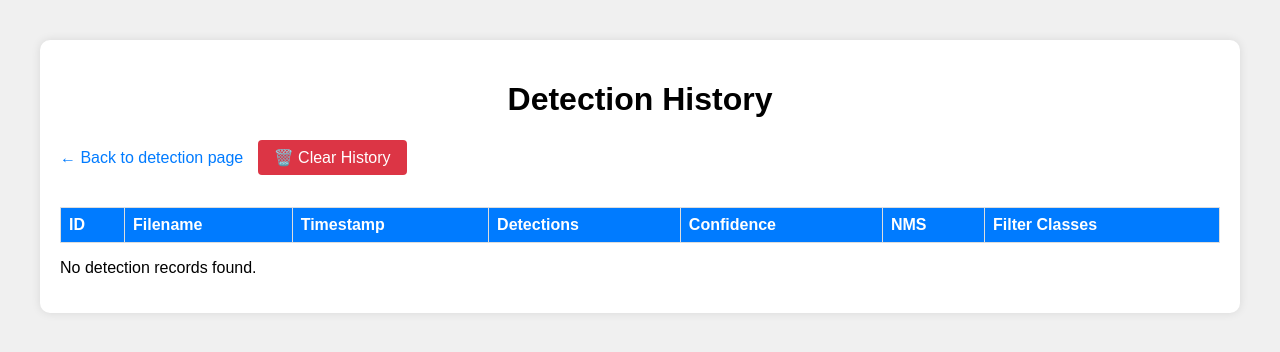
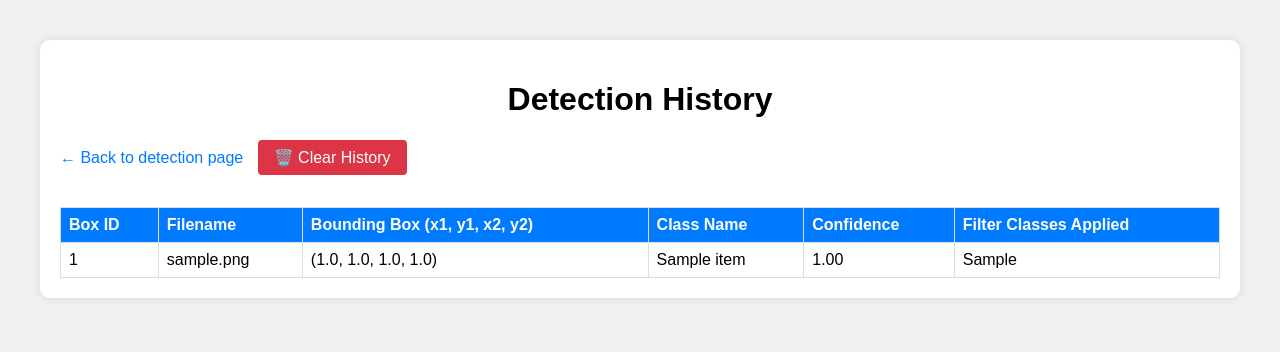
Before and after one commit to aliaksandrmarchuk369/Computer-Vision-Platform, a FastAPI app: page /history in a window 1280 px wide. Shown: the top 352 px of the page. Run offline with FastAPI, Linux system fonts and the light colour scheme; tables that the repository leaves empty hold one stand-in row (values such as "Sample post"); lists and menus that the app fills with data are empty.

Commit message:
make history table containing detections bounding boxes

```diff
--- a/main.py
+++ b/main.py
@@ -21,6 +21,7 @@ from src.db import (
     get_gallery_detections,
     get_history_detections,
     insert_detection,
+    insert_detection_item,
 )
 from src.image_processor import ImageProcessor
 from src.yolo11 import YOLO11
@@ -99,14 +100,15 @@ async def detect(
             temp_paths.append(tmp.name)
 
     try:
-        # Start MLflow run
-        with mlflow.start_run(run_name="detection"):
-            # Log parameters
+        # Create a unique run name for this detection request
+        run_name = f"detection_{int(time.time() * 1000)}_{hash(files[0].filename) % 10000}"
+        with mlflow.start_run(run_name=run_name):
+            # Log input parameters
             mlflow.log_params(
                 {
                     "conf_threshold": conf_threshold,
                     "nms_threshold": nms_threshold,
-                    "filter_classes": filter_classes or "all",
+                    "filter_classes": filter_classes or "No filtering",
                 }
             )
 
@@ -143,18 +145,42 @@ async def detect(
                     {"filename": file.filename, "image": image_base64, "detections": boxes_data}
                 )
 
-                # Insert into MySQL with annotated image
-                insert_detection(
+                # Insert parent record
+                detection_id = insert_detection(
                     filename=file.filename,
-                    num_detections=len(boxes_data),
-                    detections_json=json.dumps(boxes_data),
-                    conf_thr=conf_threshold,
-                    nms_thr=nms_threshold,
                     filter_cls=filter_classes or "",
                     annotated_image=image_base64,
                 )
 
+                # Insert each bounding box and log to MLflow
+                for idx, box in enumerate(boxes_data):
+                    x1, y1, x2, y2, class_id, confidence = box
+                    class_name = model.class_names.get(int(class_id), f"unknown_{int(class_id)}")
+                    insert_detection_item(
+                        detection_id=detection_id,
+                        x1=x1,
+                        y1=y1,
+                        x2=x2,
+                        y2=y2,
+                        class_id=int(class_id),
+                        class_name=class_name,
+                        confidence=float(confidence),
+                    )
+                    # Log box details as a JSON parameter
+                    box_dict = {
+                        "x1": x1,
+                        "y1": y1,
+                        "x2": x2,
+                        "y2": y2,
+                        "class_id": int(class_id),
+                        "class_name": class_name,
+                        "confidence": confidence,
+                    }
+                    mlflow.log_param(f"detection_{detection_id}_{idx}", json.dumps(box_dict))
+
+            # Log total number of detections across all uploaded images
             mlflow.log_metric("total_detections", total_detections)
+
             return JSONResponse(content={"results": results})
 
     finally:
--- a/src/db.py
+++ b/src/db.py
@@ -23,19 +23,31 @@ def ensure_database():
 def create_table():
     conn = mysql.connector.connect(**DB_CONFIG)
     cursor = conn.cursor()
+    cursor.execute("DROP TABLE IF EXISTS detection_items")
     cursor.execute("DROP TABLE IF EXISTS detections")
     cursor.execute(
         """
         CREATE TABLE detections (
             id INT AUTO_INCREMENT PRIMARY KEY,
             filename VARCHAR(255),
-            timestamp DATETIME DEFAULT CURRENT_TIMESTAMP,
-            num_detections INT,
-            detections_json JSON,
-            conf_threshold FLOAT,
-            nms_threshold FLOAT,
             filter_classes VARCHAR(255),
             annotated_image LONGTEXT
+        )
+    """
+    )
+    cursor.execute(
+        """
+        CREATE TABLE detection_items (
+            id INT AUTO_INCREMENT PRIMARY KEY,
+            detection_id INT NOT NULL,
+            x1 FLOAT,
+            y1 FLOAT,
+            x2 FLOAT,
+            y2 FLOAT,
+            class_id INT,
+            class_name VARCHAR(255),
+            confidence FLOAT,
+            FOREIGN KEY (detection_id) REFERENCES detections(id) ON DELETE CASCADE
         )
     """
     )
@@ -46,21 +58,43 @@ def create_table():
 
 def insert_detection(
     filename: str,
-    num_detections: int,
-    detections_json: str,
-    conf_thr: float,
-    nms_thr: float,
     filter_cls: str,
-    annotated_image: str,  # base64 string
+    annotated_image: str,
+) -> int:
+    conn = mysql.connector.connect(**DB_CONFIG)
+    cursor = conn.cursor()
+    cursor.execute(
+        """
+        INSERT INTO detections (filename, filter_classes, annotated_image)
+        VALUES (%s, %s, %s)
+    """,
+        (filename, filter_cls, annotated_image),
+    )
+    detection_id = cursor.lastrowid
+    conn.commit()
+    cursor.close()
+    conn.close()
+    return detection_id
+
+
+def insert_detection_item(
+    detection_id: int,
+    x1: float,
+    y1: float,
+    x2: float,
+    y2: float,
+    class_id: int,
+    class_name: str,
+    confidence: float,
 ):
     conn = mysql.connector.connect(**DB_CONFIG)
     cursor = conn.cursor()
     cursor.execute(
         """
-        INSERT INTO detections (filename, num_detections, detections_json, conf_threshold, nms_threshold, filter_classes, annotated_image)
-        VALUES (%s, %s, %s, %s, %s, %s, %s)
+        INSERT INTO detection_items (detection_id, x1, y1, x2, y2, class_id, class_name, confidence)
+        VALUES (%s, %s, %s, %s, %s, %s, %s, %s)
     """,
-        (filename, num_detections, detections_json, conf_thr, nms_thr, filter_cls, annotated_image),
+        (detection_id, x1, y1, x2, y2, class_id, class_name, confidence),
     )
     conn.commit()
     cursor.close()
@@ -68,14 +102,16 @@ def insert_detection(
 
 
 def get_history_detections():
-    """For history page: returns all columns except annotated_image."""
     conn = mysql.connector.connect(**DB_CONFIG)
     cursor = conn.cursor(dictionary=True)
     cursor.execute(
         """
-        SELECT id, filename, timestamp, num_detections, conf_threshold, nms_threshold, filter_classes
-        FROM detections
-        ORDER BY id DESC
+        SELECT d.id AS detection_id, d.filename, d.filter_classes,
+               di.id AS box_id,
+               di.x1, di.y1, di.x2, di.y2, di.class_id, di.class_name, di.confidence
+        FROM detections d
+        LEFT JOIN detection_items di ON d.id = di.detection_id
+        ORDER BY d.id DESC, di.id DESC
     """
     )
     rows = cursor.fetchall()
@@ -104,7 +140,10 @@ def get_gallery_detections():
 def clear_all_detections():
     conn = mysql.connector.connect(**DB_CONFIG)
     cursor = conn.cursor()
+    cursor.execute("SET FOREIGN_KEY_CHECKS = 0")
+    cursor.execute("TRUNCATE TABLE detection_items")
     cursor.execute("TRUNCATE TABLE detections")
+    cursor.execute("SET FOREIGN_KEY_CHECKS = 1")
     conn.commit()
     cursor.close()
     conn.close()
--- a/templates/history.html
+++ b/templates/history.html
@@ -11,35 +11,40 @@
         <a href="/" class="back-link">← Back to detection page</a>
         <button class="clear-btn" onclick="clearHistory()">🗑️ Clear History</button>
     </div>
+
+    <div class="table-container">
         <table>
             <thead>
                 <tr>
-                <th>ID</th>
+                    <th>Box ID</th>
                     <th>Filename</th>
-                <th>Timestamp</th>
-                <th>Detections</th>
+                    <th>Bounding Box (x1, y1, x2, y2)</th>
+                    <th>Class Name</th>
                     <th>Confidence</th>
-                <th>NMS</th>
-                <th>Filter Classes</th>
+                    <th>Filter Classes Applied</th>
                 </tr>
             </thead>
             <tbody>
                 {% for record in records %}
+                    {% if record.x1 is not none %}
                     <tr>
-                <td>{{ record.id }}</td>
+                        <td>{{ record.box_id }}</td>
                         <td>{{ record.filename }}</td>
-                <td>{{ record.timestamp }}</td>
-                <td>{{ record.num_detections }}</td>
-                <td>{{ record.conf_threshold }}</td>
-                <td>{{ record.nms_threshold }}</td>
+                        <td>({{ "%.1f"|format(record.x1) }}, {{ "%.1f"|format(record.y1) }}, {{ "%.1f"|format(record.x2) }}, {{ "%.1f"|format(record.y2) }})</td>
+                        <td>{{ record.class_name }}</td>
+                        <td>{{ "%.2f"|format(record.confidence) }}</td>
                         <td>{{ record.filter_classes or 'No filtering' }}</td>
                     </tr>
+                    {% endif %}
                 {% endfor %}
+                {% if not records or records|selectattr("x1", "defined")|list|length == 0 %}
+                <tr>
+                    <td colspan="7">No detection records found.</td>
+                </tr>
+                {% endif %}
             </tbody>
         </table>
-    {% if not records %}
-    <p>No detection records found.</p>
-    {% endif %}
+    </div>
 </div>
 
 <script>
```
Also changed, not shown: README.md, images/bear.jpg (renamed from images/image_1.jpg), images/bird.jpg (renamed from images/image_4.jpg), images/person.jpg (renamed from images/image_2.jpg), images/teddy_bear.jpg (renamed from images/image_3.jpg), 9 other files. Lines whose indentation alone changed are shown as unchanged.
